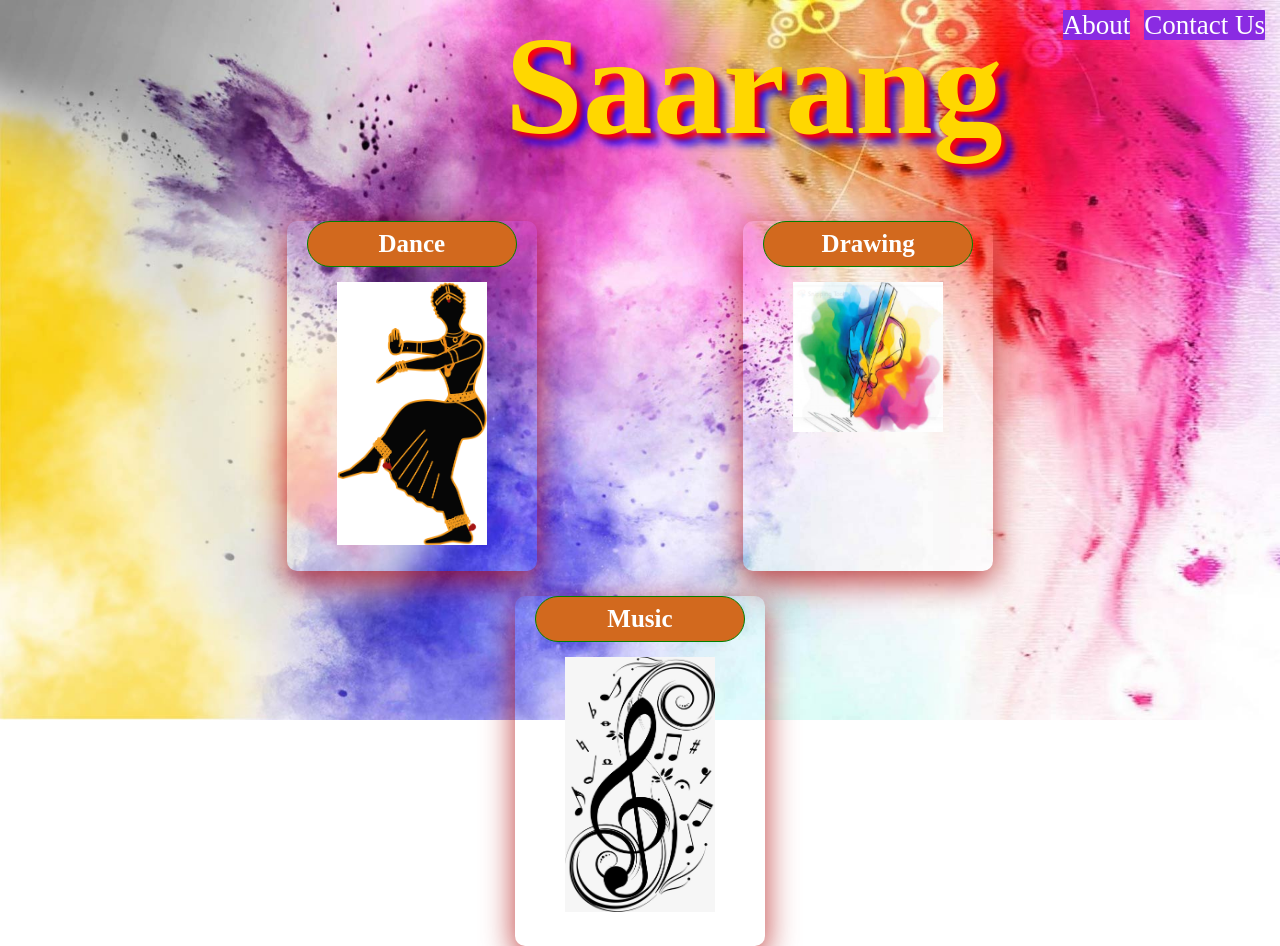
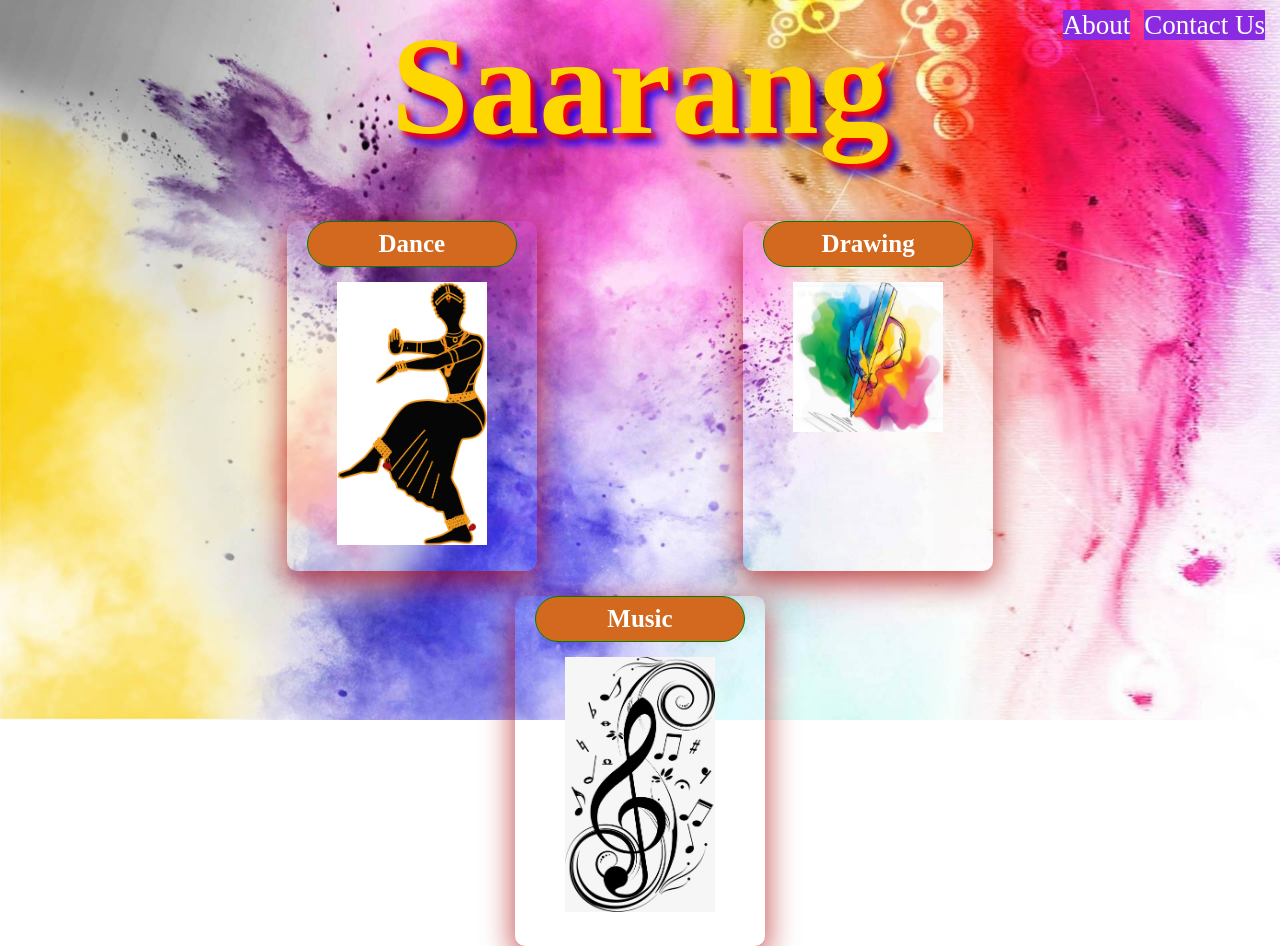
Before and after one commit to adithyak2143/adithyak2143.github.io, a plain HTML site: page index.html in a window 1280 px wide. Drawn offline with Linux system fonts and the light colour scheme.

Commit message:
Update stylesheet.css

```diff
--- a/stylesheet.css
+++ b/stylesheet.css
@@ -6,7 +6,7 @@ h6 {
 }
 h1 {
     font-size: 140px;
-    font-family: harrington,monotype corsiva, admiration pains;
+    font-family: Edwardian Script ITC, algerian;
     display: block;
     padding: 5px;
     text-align: center;
@@ -14,8 +14,8 @@ h1 {
     border-width: 0px;  /*no border for saarang*/
     border-style: double;
     margin: 0px;
-    margin-right: 500px;
-    margin-left: 500px;
+    margin-right: auto;
+    margin-left: auto;
     text-decoration: none;
     text-shadow: 5px 5px 5px red,
                  10px 10px 10px blue;
```
